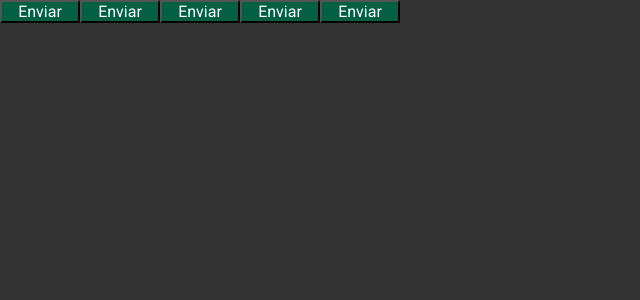
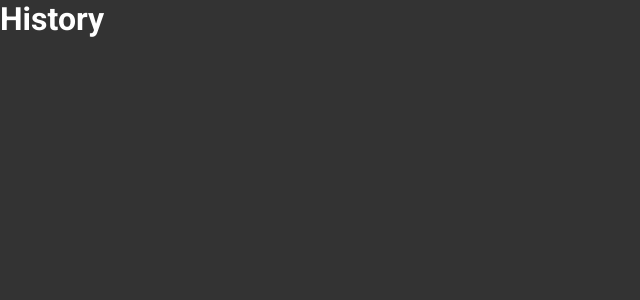
Before and after one commit to GabrielDevLoper/ignite-timer, a React (Vite) app: page /history in a window 1280 px wide. Shown: the top 300 px of the page, without its empty margins (0-640 px from the left). Built offline with nearby package versions, Linux system fonts and the light colour scheme.

Commit message:
feat: instalando e configurando react-router-dom, para organizar rotas da nossa aplicação.

```diff
--- a/package.json
+++ b/package.json
@@ -12,6 +12,7 @@
   "dependencies": {
     "react": "^18.2.0",
     "react-dom": "^18.2.0",
+    "react-router-dom": "^6.3.0",
     "styled-components": "^5.3.5"
   },
   "devDependencies": {
--- a/src/App.tsx
+++ b/src/App.tsx
@@ -1,16 +1,15 @@
+import { BrowserRouter } from 'react-router-dom'
 import { ThemeProvider } from 'styled-components'
-import { Button } from './components/Button'
+import { Router } from './Router'
 import { GlobalStyle } from './styles/global'
 import { defaultTheme } from './styles/themes/default'
 
 export function App() {
   return (
     <ThemeProvider theme={defaultTheme}>
-      <Button variant="primary" />
-      <Button variant="secondary" />
-      <Button variant="danger" />
-      <Button variant="success" />
-      <Button />
+      <BrowserRouter>
+        <Router />
+      </BrowserRouter>
       <GlobalStyle />
     </ThemeProvider>
   )
--- /dev/null
+++ b/src/Router.tsx
@@ -0,0 +1,12 @@
+import { Routes, Route } from 'react-router-dom'
+import { History } from './pages/History'
+import { Home } from './pages/Home'
+
+export function Router() {
+  return (
+    <Routes>
+      <Route path="/" element={<Home />} />
+      <Route path="/history" element={<History />} />
+    </Routes>
+  )
+}
--- a/src/components/Button.styles.ts
+++ /dev/null
@@ -1,24 +0,0 @@
-import styled, { css } from 'styled-components'
-
-export type ButtonVariants = 'primary' | 'secondary' | 'danger' | 'success'
-
-interface ButtonContainerProps {
-  variant: ButtonVariants
-}
-
-const buttonVariants = {
-  primary: 'purple',
-  secondary: 'orange',
-  danger: 'red',
-  success: 'green',
-}
-
-export const ButtonContainer = styled.button<ButtonContainerProps>`
-  width: 80px;
-
-  background: ${(props) => props.theme['green-700']};
-
-  /* ${(props) => css`
-    background: ${buttonVariants[props.variant]};
-  `} */
-`
--- a/src/components/Button.tsx
+++ /dev/null
@@ -1,9 +0,0 @@
-import { ButtonContainer, ButtonVariants } from './Button.styles'
-
-interface ButtonProps {
-  variant?: ButtonVariants
-}
-
-export function Button({ variant = 'primary' }: ButtonProps) {
-  return <ButtonContainer variant={variant}>Enviar</ButtonContainer>
-}
--- /dev/null
+++ b/src/pages/History.tsx
@@ -0,0 +1,3 @@
+export function History() {
+  return <h1>History</h1>
+}
--- /dev/null
+++ b/src/pages/Home.tsx
@@ -0,0 +1,3 @@
+export function Home() {
+  return <h1>Home</h1>
+}
```
Also changed, not shown: 1 other file (tests, documents, lock files or other folders).
